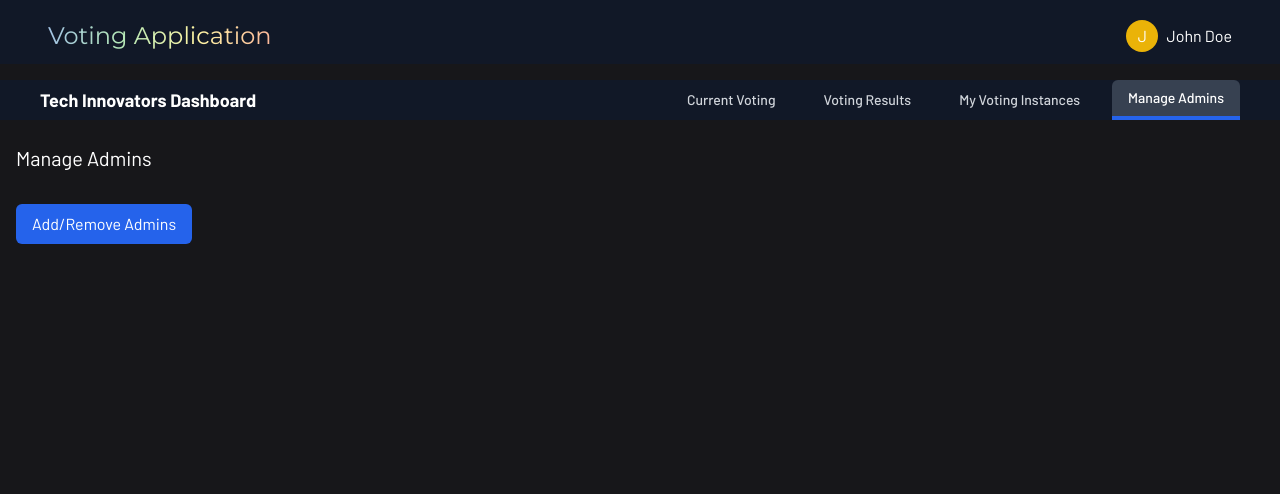
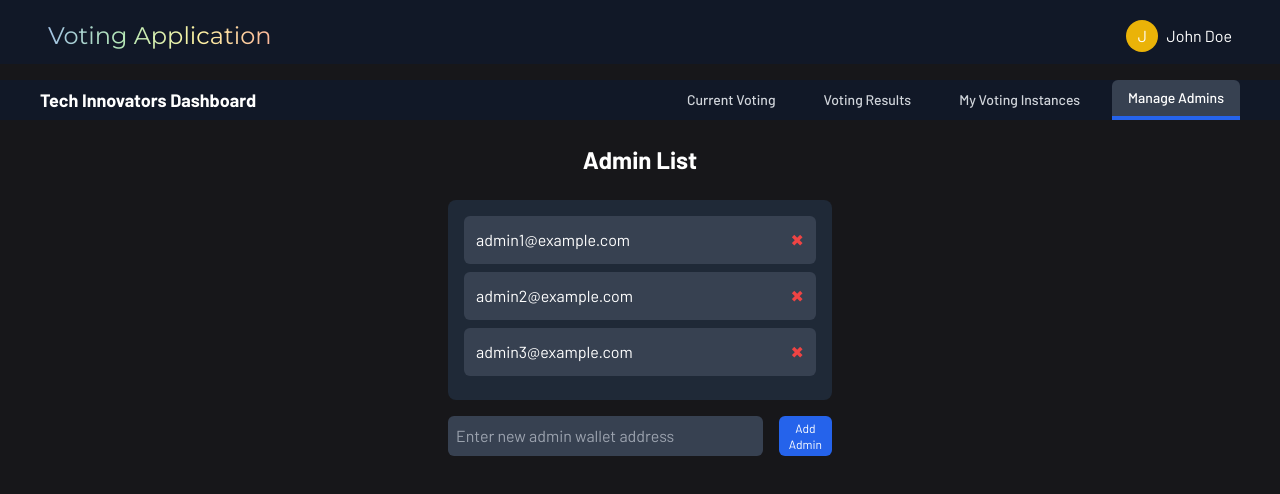
Before and after one commit to isaackohjw/DApp, a Next.js app in the folder front-end/: page / in a window 1280 px wide. Both pictures are taken after a click on the button "Manage Admins". Shown: the top 494 px of the page. Built offline with nearby package versions, Linux system fonts and the light colour scheme.

Commit message:
admin management

```diff
--- a/front-end/src/app/page.tsx
+++ b/front-end/src/app/page.tsx
@@ -9,12 +9,23 @@ import { ConfirmationModal } from "@/components/confirmation_modal";
 import { Role, VotingInstance, VotingStatus } from "@/global_var";
 import { Tabs } from "@/components/dashboard_taskbar";
 import { Titlebar } from "@/components/titlebar";
+import { AdminList } from "@/components/admin_list";
+import { AddAdminInput } from "@/components/admin_input";
+import { ConfirmationModalAd } from "@/components/admin_confirmation_modal";
 
 export default function Dashboard() {
   const [activeTab, setActiveTab] = useState("currentVoting");
   const [isAddModalOpen, setIsAddModalOpen] = useState(false);
   const [isAdminModalOpen, setIsAdminModalOpen] = useState(false);
   const [isConfirmModalOpen, setIsConfirmModalOpen] = useState(false);
+  const [adminList, setAdminList] = useState<string[]>([
+    "admin1@example.com",
+    "admin2@example.com",
+    "admin3@example.com",
+  ]); // Example admin list
+  const [newAdmin, setNewAdmin] = useState<string>(""); // New admin input field
+  const [confirmAction, setConfirmAction] = useState<string | null>(null); // To track which confirmation action to show
+  const [adminToRemove, setAdminToRemove] = useState<string | null>(null); // Admin to be removed
 
   // Simulated data
   const userRole: Role = "Owner"; // Can be "Voter", "Admin", or "Owner"
@@ -67,13 +78,34 @@ export default function Dashboard() {
 
   // Handlers for Confirmation Modal
   const handleConfirm = () => {
-    console.log("Confirmed");
-    setIsConfirmModalOpen(false); // Close modal after confirmation
+    if (confirmAction === "remove" && adminToRemove) {
+      confirmRemoveAdmin();
+    }
   };
 
   const handleCancel = () => {
-    console.log("Cancelled");
     setIsConfirmModalOpen(false); // Close modal after cancellation
+  };
+
+  const handleAddAdmins = () => {
+    if (newAdmin) {
+      setAdminList((prevAdminList) => [...prevAdminList, newAdmin]); // Add one new admin to the list
+      setNewAdmin(""); // Clear input field after adding
+    }
+  };
+
+  const handleRemoveAdmin = (admin: string) => {
+    setAdminToRemove(admin);
+    setConfirmAction("remove");
+    setIsConfirmModalOpen(true); // Show confirmation modal before removing admin
+  };
+
+  const confirmRemoveAdmin = () => {
+    setAdminList((prevAdminList) =>
+      prevAdminList.filter((admin) => admin !== adminToRemove)
+    ); // Remove admin from the list
+    setAdminToRemove(null); // Clear the selected admin
+    setIsConfirmModalOpen(false); // Close modal
   };
 
   // Tabs data
@@ -136,14 +168,59 @@ export default function Dashboard() {
         )}
 
         {activeTab === "manageAdmins" && userRole === "Owner" && (
-          <div>
-            <h2 className="text-xl mb-4">Manage Admins</h2>
-            <button
-              onClick={() => setIsAdminModalOpen(true)}
-              className="bg-blue-600 text-white px-4 py-2 mt-4 rounded-md"
-            >
-              Add/Remove Admins
-            </button>
+          <div
+            className="mx-auto flex flex-col items-center "
+            style={{ width: "24rem" }}
+          >
+            <h2 className="text-2xl font-bold mb-6">Admin List</h2>
+            <div className="w-full max-w-xl p-4 bg-gray-800 rounded-lg">
+              {/* List of Admins */}
+              {adminList.length > 0 ? (
+                adminList.map((admin) => (
+                  <div
+                    key={admin}
+                    className="flex justify-between items-center bg-gray-700 p-3 mb-2 rounded-md"
+                  >
+                    <span>{admin}</span>
+                    <button
+                      className="text-red-500 hover:text-red-700"
+                      onClick={() => handleRemoveAdmin(admin)}
+                    >
+                      ✖
+                    </button>
+                  </div>
+                ))
+              ) : (
+                <p className="text-gray-400">No admins available.</p>
+              )}
+            </div>
+
+            {/* Add Admin Section */}
+            <div className="flex items-center space-x-4 w-full max-w-xl mt-4">
+              <input
+                type="email"
+                className="p-2 w-full bg-gray-700 rounded-md"
+                placeholder="Enter new admin wallet address"
+                value={newAdmin}
+                onChange={(e) => setNewAdmin(e.target.value)}
+              />
+              <button
+                className="bg-blue-600 p-1 rounded-md text-xs"
+                onClick={handleAddAdmins}
+              >
+                Add Admin
+              </button>
+            </div>
+
+            {/* Confirmation Modal */}
+            {isConfirmModalOpen && confirmAction === "remove" && (
+              <ConfirmationModal
+                isOpen={isConfirmModalOpen}
+                message={`Are you sure you want to remove ${adminToRemove}?`}
+                onConfirm={handleConfirm}
+                onCancel={handleCancel}
+              />
+            )}
           </div>
         )}
       </div>
@@ -156,14 +233,6 @@ export default function Dashboard() {
       {isAdminModalOpen && (
         <AddRemoveAdminModal onClose={() => setIsAdminModalOpen(false)} />
       )}
-
-      {/* Confirmation Modal */}
-      <ConfirmationModal
-        isOpen={isConfirmModalOpen}
-        onConfirm={handleConfirm}
-        onCancel={handleCancel}
-        message="Are you sure you want to proceed?"
-      />
     </div>
   );
 }
--- /dev/null
+++ b/front-end/src/components/admin_confirmation_modal.tsx
@@ -0,0 +1,39 @@
+import React from "react";
+
+interface ConfirmationModalProps {
+  isOpen: boolean;
+  message: string;
+  onConfirm: () => void;
+  onCancel: () => void;
+}
+
+export const ConfirmationModalAd: React.FC<ConfirmationModalProps> = ({
+  isOpen,
+  message,
+  onConfirm,
+  onCancel,
+}) => {
+  if (!isOpen) return null;
+
+  return (
+    <div className="fixed inset-0 bg-black bg-opacity-50 flex justify-center items-center z-50">
+      <div className="bg-gray-800 text-white p-6 rounded-lg w-[20rem] space-y-4">
+        <p className="text-sm text-gray-300 text-center">{message}</p>
+        <div className="flex space-x-4 justify-center">
+          <button
+            onClick={onConfirm}
+            className="bg-green-600 px-4 py-2 rounded-md"
+          >
+            Confirm
+          </button>
+          <button
+            onClick={onCancel}
+            className="bg-gray-600 px-4 py-2 rounded-md"
+          >
+            Cancel
+          </button>
+        </div>
+      </div>
+    </div>
+  );
+};
--- /dev/null
+++ b/front-end/src/components/admin_input.tsx
@@ -0,0 +1,48 @@
+import React, { useState } from "react";
+
+interface AddAdminInputProps {
+  onAdd: (newAdmins: string[]) => void;
+}
+
+export const AddAdminInput: React.FC<AddAdminInputProps> = ({ onAdd }) => {
+  const [newAdmins, setNewAdmins] = useState<string[]>([]);
+  const [isChecked, setIsChecked] = useState(false);
+
+  const handleAddClick = () => {
+    if (isChecked && newAdmins.length > 0) {
+      onAdd(newAdmins);
+      setNewAdmins([]);
+      setIsChecked(false);
+    }
+  };
+
+  return (
+    <div>
+      <textarea
+        value={newAdmins.join("\n")}
+        onChange={(e) =>
+          setNewAdmins(e.target.value.split("\n").filter((line) => line.trim()))
+        }
+        placeholder="Enter admin addresses (one per line)"
+        className="w-full bg-gray-700 p-2 rounded-md text-sm"
+        rows={3}
+      ></textarea>
+      <div className="flex items-center space-x-2 mt-2">
+        <input
+          type="checkbox"
+          checked={isChecked}
+          onChange={(e) => setIsChecked(e.target.checked)}
+          className="h-4 w-4 text-blue-600"
+        />
+        <span className="text-sm">I confirm the addition of these admins</span>
+      </div>
+      <button
+        onClick={handleAddClick}
+        className="bg-blue-600 text-white px-4 py-2 mt-2 w-full rounded-md"
+        disabled={!isChecked || newAdmins.length === 0}
+      >
+        Add Admins
+      </button>
+    </div>
+  );
+};
--- /dev/null
+++ b/front-end/src/components/admin_list.tsx
@@ -0,0 +1,25 @@
+import React from "react";
+
+interface AdminListProps {
+  admins: string[];
+  onRemove: (admin: string) => void;
+}
+
+export const AdminList: React.FC<AdminListProps> = ({ admins, onRemove }) => (
+  <ul className="space-y-2">
+    {admins.map((admin, index) => (
+      <li
+        key={index}
+        className="flex justify-between items-center bg-gray-700 p-2 rounded-md"
+      >
+        <span>{admin}</span>
+        <button
+          onClick={() => onRemove(admin)}
+          className="text-red-500 hover:text-red-700"
+        >
+          ✖
+        </button>
+      </li>
+    ))}
+  </ul>
+);
--- a/front-end/src/components/manage_admin.tsx
+++ b/front-end/src/components/manage_admin.tsx
@@ -1,3 +1,8 @@
+import React, { useState } from "react";
+import { AdminList } from "@/components/admin_list";
+import { AddAdminInput } from "@/components/admin_input";
+import { ConfirmationModalAd } from "@/components/admin_confirmation_modal";
+
 interface AddRemoveAdminModalProps {
   onClose: () => void;
 }
@@ -5,37 +10,78 @@ interface AddRemoveAdminModalProps {
 export const AddRemoveAdminModal: React.FC<AddRemoveAdminModalProps> = ({
   onClose,
 }) => {
+  const [adminList, setAdminList] = useState<string[]>([
+    "admin1@example.com",
+    "admin2@example.com",
+    "admin3@example.com",
+  ]);
+  const [newAdmins, setNewAdmins] = useState<string[]>([]);
+  const [isConfirmModalOpen, setIsConfirmModalOpen] = useState(false);
+  const [confirmAction, setConfirmAction] = useState<"add" | "remove" | null>(
+    null
+  );
+  const [adminToRemove, setAdminToRemove] = useState<string | null>(null);
+
+  // Add admins to the list
+  const handleAddAdmins = (admins: string[]) => {
+    setNewAdmins(admins);
+    setConfirmAction("add");
+    setIsConfirmModalOpen(true);
+  };
+
+  const confirmAddAdmins = () => {
+    setAdminList((prev) => [...prev, ...newAdmins]);
+    setNewAdmins([]);
+    setIsConfirmModalOpen(false);
+  };
+
+  // Remove admin from the list
+  const handleRemoveAdmin = (admin: string) => {
+    setAdminToRemove(admin);
+    setConfirmAction("remove");
+    setIsConfirmModalOpen(true);
+  };
+
+  const confirmRemoveAdmin = () => {
+    setAdminList((prev) => prev.filter((admin) => admin !== adminToRemove));
+    setAdminToRemove(null);
+    setIsConfirmModalOpen(false);
+  };
+
   return (
     <div className="fixed inset-0 bg-black bg-opacity-50 flex justify-center items-center z-50">
-      <div className="bg-gray-800 text-white p-8 rounded-lg w-96">
-        <h2 className="text-xl">Add or Remove Admins</h2>
-        {/* For simplicity, here you could add inputs or a list of current admins */}
-        <input
-          type="text"
-          placeholder="Admin Username"
-          className="mt-4 w-full px-4 py-2 rounded-md"
-        />
-        <div className="flex space-x-4 mt-4">
-          <button
-            onClick={() => console.log("Admin Added")}
-            className="bg-blue-600 text-white px-6 py-2 rounded-md"
-          >
-            Add Admin
-          </button>
-          <button
-            onClick={() => console.log("Admin Removed")}
-            className="bg-red-600 text-white px-6 py-2 rounded-md"
-          >
-            Remove Admin
-          </button>
-        </div>
+      <div className="bg-gray-800 text-white p-8 rounded-lg w-[24rem] space-y-4 relative">
+        {/* Title */}
+        <h2 className="text-2xl text-center font-semibold">Admin List</h2>
+
+        {/* Admin List */}
+        <AdminList admins={adminList} onRemove={handleRemoveAdmin} />
+
+        {/* Add Admins */}
+        <AddAdminInput onAdd={handleAddAdmins} />
+
+        {/* Close Button */}
         <button
           onClick={onClose}
-          className="bg-gray-600 text-white px-6 py-2 mt-4 rounded-md"
+          className="absolute top-2 right-2 text-gray-400 hover:text-gray-200"
         >
-          Close
+          ✖
         </button>
       </div>
+
+      {/* Confirmation Modal */}
+      <ConfirmationModalAd
+        isOpen={isConfirmModalOpen}
+        message={
+          confirmAction === "add"
+            ? `Are you sure you want to add ${newAdmins.length} admins?`
+            : `Are you sure you want to remove ${adminToRemove}?`
+        }
+        onConfirm={
+          confirmAction === "add" ? confirmAddAdmins : confirmRemoveAdmin
+        }
+        onCancel={() => setIsConfirmModalOpen(false)}
+      />
     </div>
   );
 };
```
